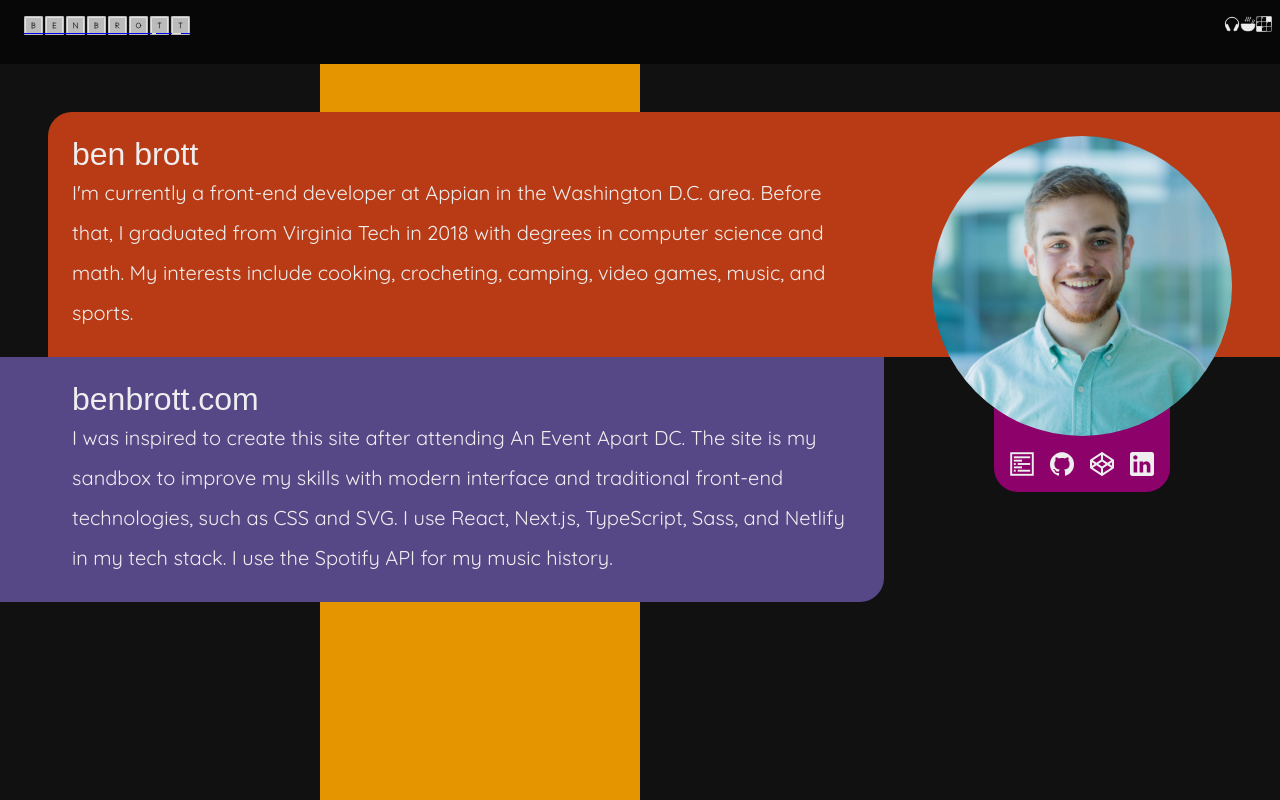
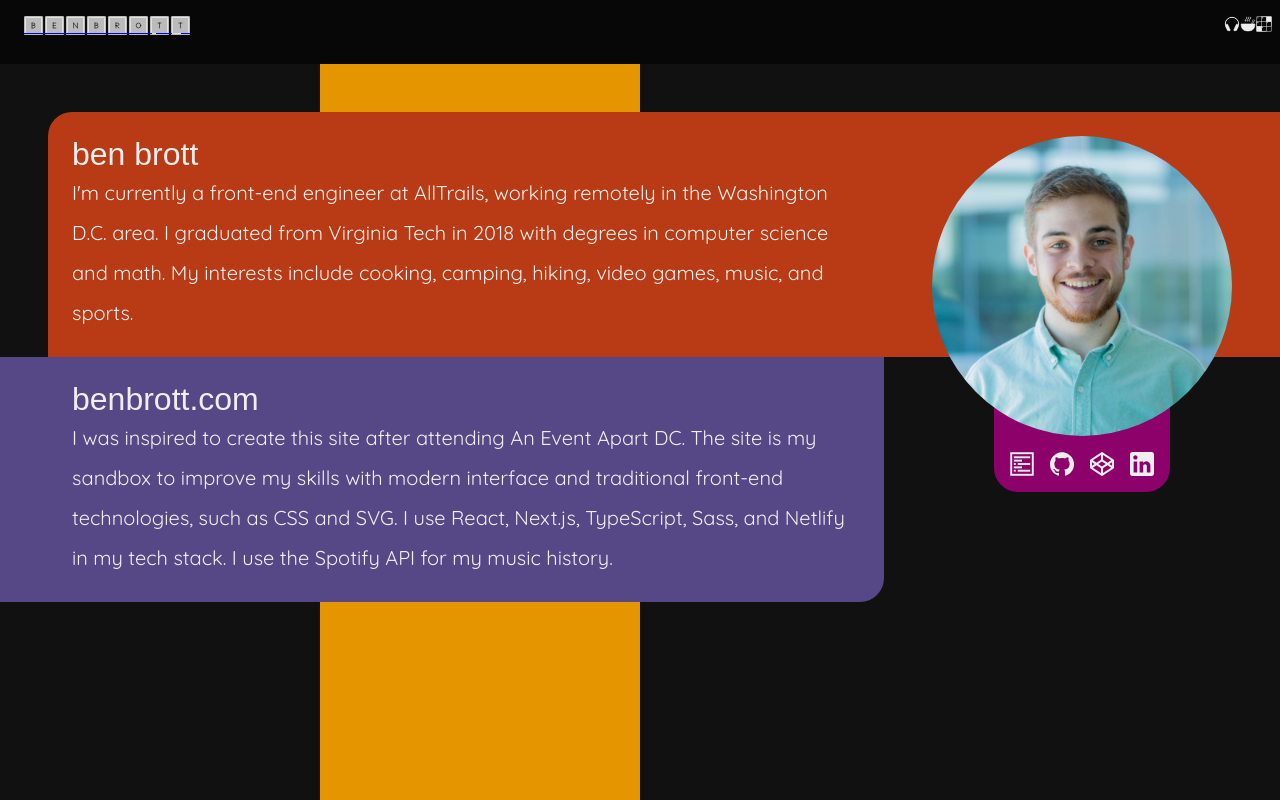
Before and after one commit to benbrott/benbrott, a Next.js app: page / in a window 1280 px wide. Built offline with nearby package versions, Linux system fonts and the light colour scheme; a web font is replaced by a local one.

Commit message:
Updated job info for AllTrails

```diff
--- a/pages/index.tsx
+++ b/pages/index.tsx
@@ -28,9 +28,9 @@ const About = () => {
         <div>
           <h1>Ben Brott</h1>
           <p>
-            I'm currently a front-end developer at Appian in the Washington D.C. area. Before that, I graduated from
-            Virginia Tech in 2018 with degrees in computer science and math. My interests include cooking, crocheting,
-            camping, video games, music, and sports.
+            I'm currently a front-end engineer at AllTrails, working remotely in the Washington D.C. area. I graduated
+            from Virginia Tech in 2018 with degrees in computer science and math. My interests include cooking, camping,
+            hiking, video games, music, and sports.
           </p>
         </div>
         <div>
```
Also changed, not shown: 1 other file (tests, documents, lock files or other folders).
